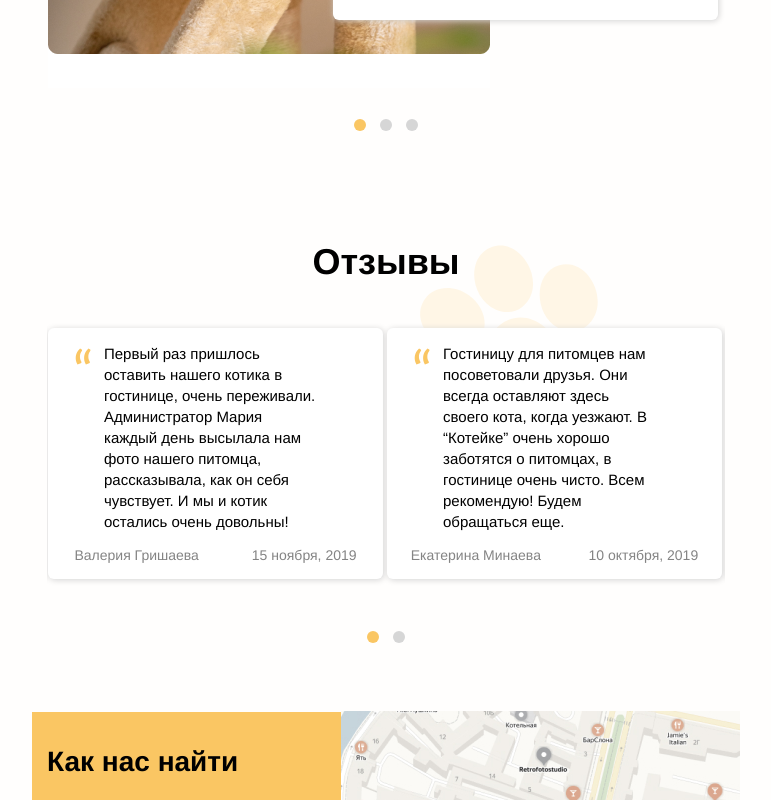
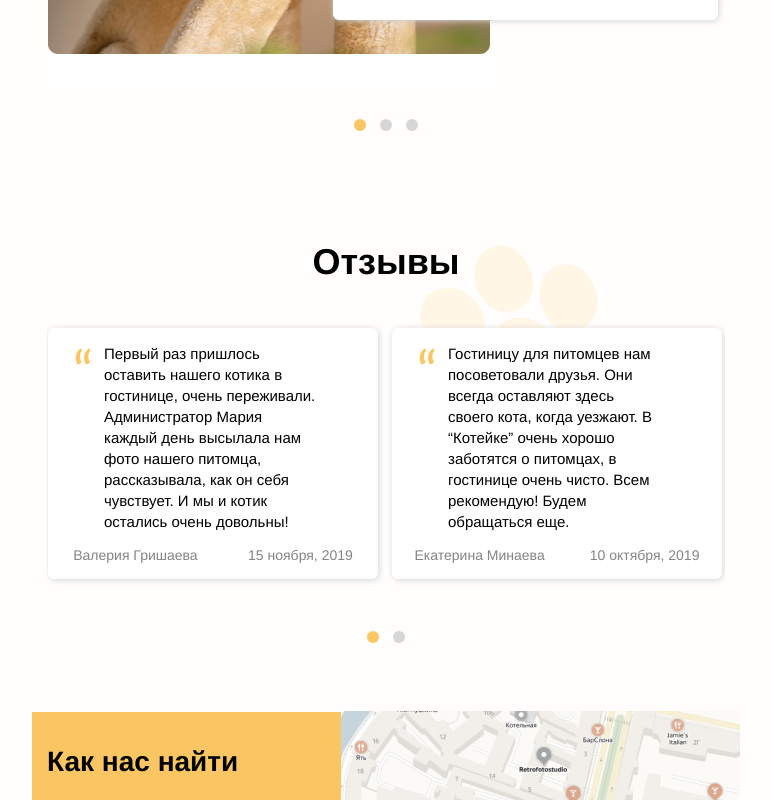
Before and after one commit to sheffcer/hotelcats, a plain HTML site: page index.html in a window 1280 px wide. Shown: the part 2531-3331 px from the top of the page, without its empty margins (254-1025 px from the left). Drawn offline with Linux system fonts and the light colour scheme; files whose address does not match are found by name.

Commit message:
Update 2020-01-24T13:38:15.710Z

```diff
--- a/css/style.css
+++ b/css/style.css
@@ -659,8 +659,6 @@ html {
         padding-left: 0;
         padding-right: 0; } }
   @media (min-width: 768px) {
-  body {
-    min-height: 3892px; }
       .btn--intro {
         margin-top: 17px; }
       .page-header__inner {
@@ -857,8 +855,6 @@ html {
     .nav-toggle {
       display: none; } }
   @media (min-width: 1366px) {
-  body {
-    min-height: 3560px; }
       .btn--intro {
         margin: 0;
         margin-left: 98px;
--- a/index.js
+++ b/index.js
@@ -52,7 +52,7 @@ $("#reviews").owlCarousel({
   // items: 5,
   merge: true,
   loop: true,
-  // margin: 10,
+  margin: 10,
   lazyLoad: true,
   autoplay: false,
   responsiveClass: true,
--- /dev/null
+++ b/js/index.js
@@ -0,0 +1,87 @@
+let navToggle = document.querySelector(".nav-toggle");
+let navLinks = document.querySelectorAll(".main-nav__link");
+
+navToggle.addEventListener("click", () => {
+  document.body.classList.toggle("nav-open");
+});
+
+navLinks.forEach(link => {
+  link.addEventListener("click", () => {
+    document.body.classList.remove("nav-open");
+  });
+});
+$("#rooms").owlCarousel({
+  // items: 5,
+  merge: true,
+  loop: true,
+  // margin: 10,
+  lazyLoad: true,
+  autoplay: false,
+  responsiveClass: true,
+  responsive: {
+    0: {
+      items: 1,
+      nav: false,
+      dots: true,
+      loop: true
+    },
+    320: {
+      items: 1,
+      nav: false,
+      dots: true
+    },
+    // 480: {
+    //     items: 2,
+    //     nav: false,
+    //     dots: false
+    // },
+    768: {
+      items: 1,
+      nav: false,
+      dots: true
+    },
+    1366: {
+      items: 1,
+      nav: false,
+      loop: true
+    }
+  }
+});
+
+$("#reviews").owlCarousel({
+  // items: 5,
+  merge: true,
+  loop: true,
+  margin: 10,
+  lazyLoad: true,
+  autoplay: false,
+  responsiveClass: true,
+  responsive: {
+    0: {
+      items: 1,
+      nav: false,
+      dots: true,
+      loop: true
+    },
+    320: {
+      items: 1,
+      nav: false,
+      dots: true
+    },
+    // 480: {
+    //     items: 2,
+    //     nav: false,
+    //     dots: false
+    // },
+    768: {
+      items: 2,
+      nav: false,
+      dots: true
+    },
+    1366: {
+      items: 3,
+      nav: false,
+      loop: true
+    }
+  }
+});
```
Also changed, not shown: css/style.min.css.
